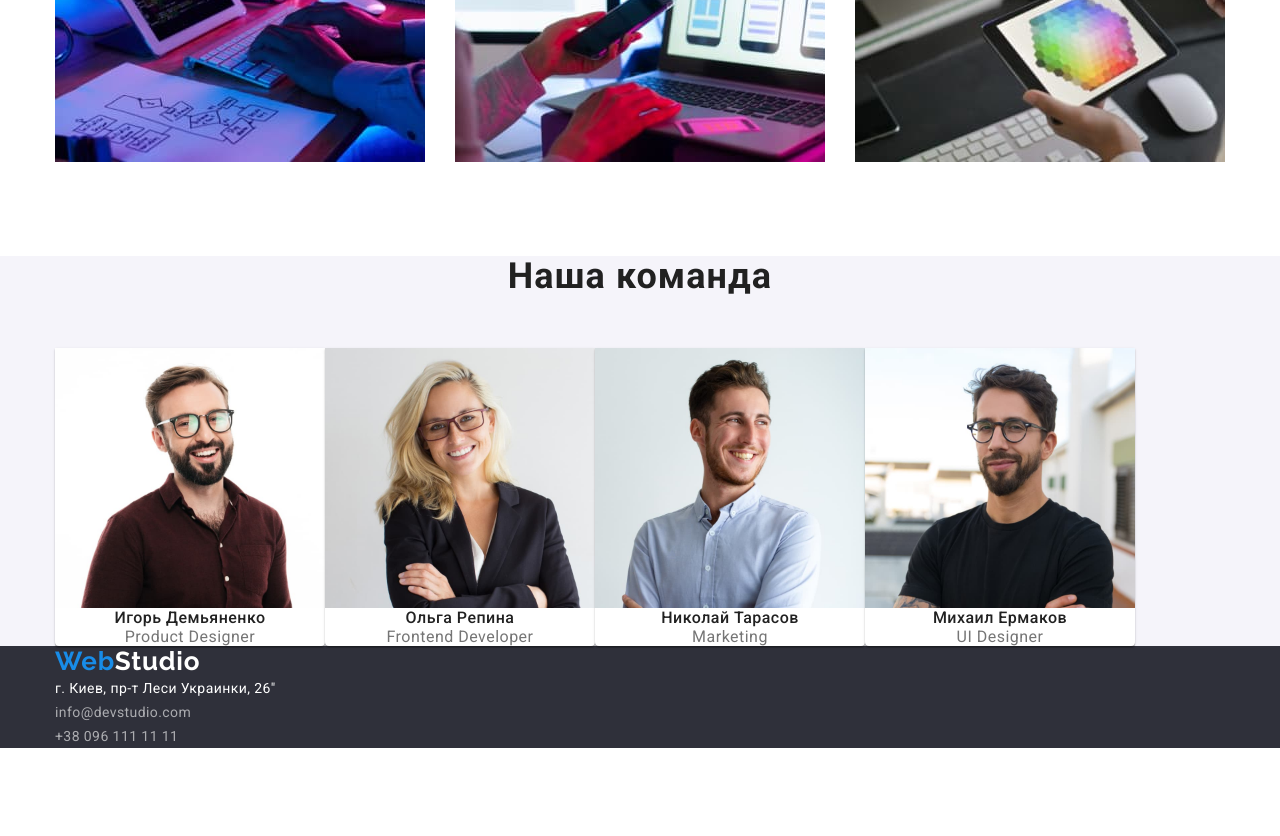
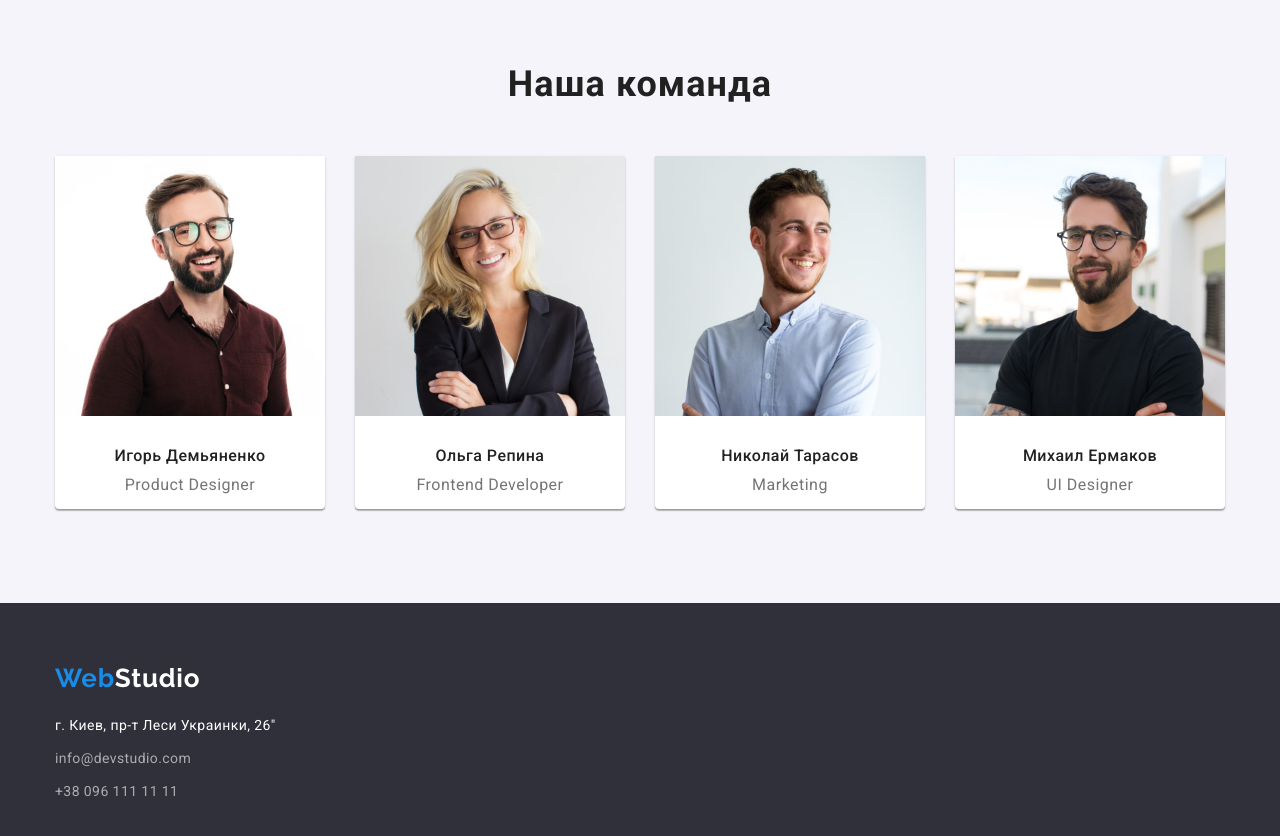
Before and after one commit to MariiaBarsehian/goit-markup-hw-03, a plain HTML site: page index.html in a window 1280 px wide. Shown: the part 1480-2316 px from the top of the page. Before the commit the page ends 2228 px from the top, so only its background shows below. Drawn offline with nearby package versions, Linux system fonts and the light colour scheme.

Commit message:
first page done

```diff
--- a/css/styles.css
+++ b/css/styles.css
@@ -208,8 +208,6 @@ img {
 }
 
 .features-section {
-  margin: 94px 15px;
-  padding: 0px;
   padding-bottom: 47px;
 }
 .features-section-list {
@@ -223,7 +221,7 @@ img {
   text-align: left;
   margin-top: 30px;
   margin-left: 30px;
-  flex-basis: calc((100%-120px) / 4);
+  flex-basis: calc((100% - 120px) / 4);
 }
 .features-section-list-title {
   font-weight: 700;
@@ -265,7 +263,7 @@ img {
 .what-we-do-list-item {
   margin-top: 30px;
   margin-left: 30px;
-  flex-basis: calc((100%-90px) / 3);
+  flex-basis: calc((100% - 90px) / 3);
 }
 .our-team-section {
   background: var(--background-color-gray);
@@ -285,6 +283,8 @@ img {
   list-style: none;
   display: flex;
   flex-wrap: wrap;
+  margin-top: -30px;
+  margin-left: -30px;
 }
 
 .team-member-item {
@@ -293,8 +293,16 @@ img {
   box-shadow: 0px 1px 3px rgba(0, 0, 0, 0.12), 0px 1px 1px rgba(0, 0, 0, 0.14),
     0px 2px 1px rgba(0, 0, 0, 0.2);
   border-radius: 0px 0px 4px 4px;
+  margin-top: 30px;
+  margin-left: 30px;
+  flex-basis: calc((100% - 120px) / 4);
 }
-
+.team-member-name-container {
+  padding: 30px 15px 10px 15px;
+}
+.team-member-position-container {
+  padding-bottom: 15px;
+}
 .team-member-name {
   font-weight: 500;
   font-size: 16px;
@@ -314,6 +322,7 @@ img {
 .footer {
   text-decoration: none;
   background: var(--background-color-dark);
+  padding: 60px 0;
 }
 .logo-futer {
   font-family: Raleway, sans-serif;
@@ -323,6 +332,8 @@ img {
   letter-spacing: 0.03em;
   text-decoration: none;
   color: var(--text-color-white);
+  display: block;
+  margin-bottom: 20px;
 }
 
 .link-adress {
@@ -333,6 +344,8 @@ img {
   letter-spacing: 0.03em;
   text-decoration: none;
   color: var(--text-color-white);
+  display: block;
+  margin-bottom: 9px;
 }
 .link-adress:hover,
 .link-adress:focus {
@@ -341,7 +354,6 @@ img {
 
 .footer-contacts {
   list-style: none;
-  padding: 0;
 }
 .footer-contacts-item {
   font-style: normal;
@@ -351,12 +363,14 @@ img {
   letter-spacing: 0.03em;
   text-decoration: none;
   color: rgba(255, 255, 255, 0.6);
+  display: block;
+  margin-bottom: 9px;
 }
 .footer-contacts-item:hover,
 .footer-contacts-item:focus {
   color: var(--text-color-hover);
 }
-
+/*===================portfolio===================*/
 .works-example {
   list-style: none;
 }
--- a/index.html
+++ b/index.html
@@ -97,29 +97,45 @@
         </section>
 
         <!-- Команда -->
-        <section class="our-team-section">
+        <section class="our-team-section section">
         <div class="our-team-container container">
             <h2 class="our-team-title">Наша команда</h2>
             <ul class="team-members">
                 <li class="team-member-item">
                     <img src="./images/team/igor.jpg" alt="фото Игорь Демьяненко" width="270" height="260">
+                    <div class="team-member-name-container">
                         <h3 class="team-member-name">Игорь Демьяненко</h3>
+                    </div>
+                    <div class="team-member-position-container">
                         <p class="team-member-position" lang="en">Product Designer</p>
+                    </div>
                     </li>
                 <li class="team-member-item">
                     <img src="./images/team/olga.jpg" alt="фото Ольга Репина" width="270" height="260">
+                     <div class="team-member-name-container">
                          <h3 class="team-member-name">Ольга Репина</h3>
+                    </div>
+                    <div class="team-member-position-container">
                         <p class="team-member-position" lang="en">Frontend Developer</p>
+                    </div>
                     </li>
                 <li class="team-member-item">
                     <img src="./images/team/nik.jpg" alt="фото Николай Тарасов" width="270" height="260">
+                     <div class="team-member-name-container">
                          <h3 class="team-member-name">Николай Тарасов</h3>
+                    </div>
+                    <div class="team-member-position-container">
                         <p class="team-member-position" lang="en">Marketing</p>
+                    </div>
                     </li>
                 <li class="team-member-item">
                     <img src="./images/team/mike.jpg" alt="фото Михаил Ермаков" width="270" height="260">
+                     <div class="team-member-name-container">
                          <h3 class="team-member-name">Михаил Ермаков</h3>
+                    </div>
+                    <div class="team-member-position-container">
                         <p class="team-member-position" lang="en">UI Designer</p>
+                    </div>
                     </li>
             </ul>
         </div>
```
Lines whose indentation alone changed are shown as unchanged.
